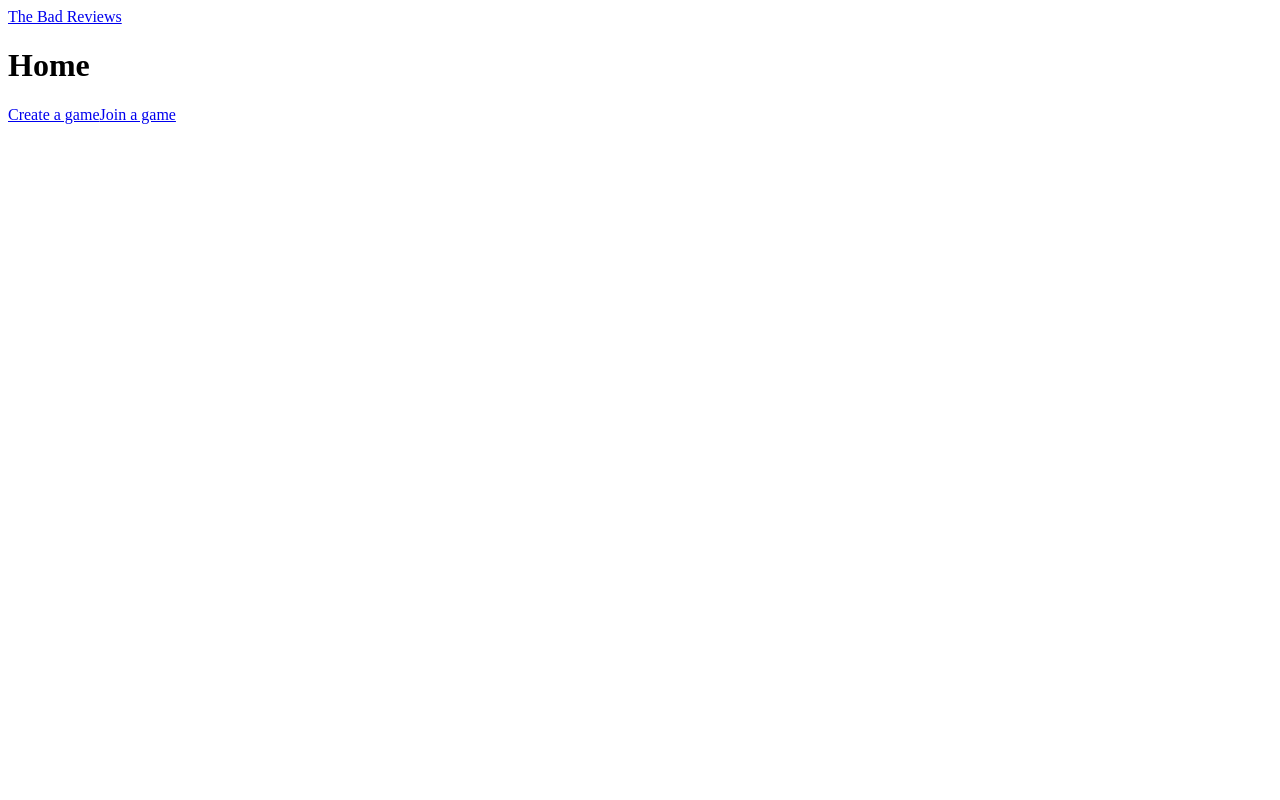
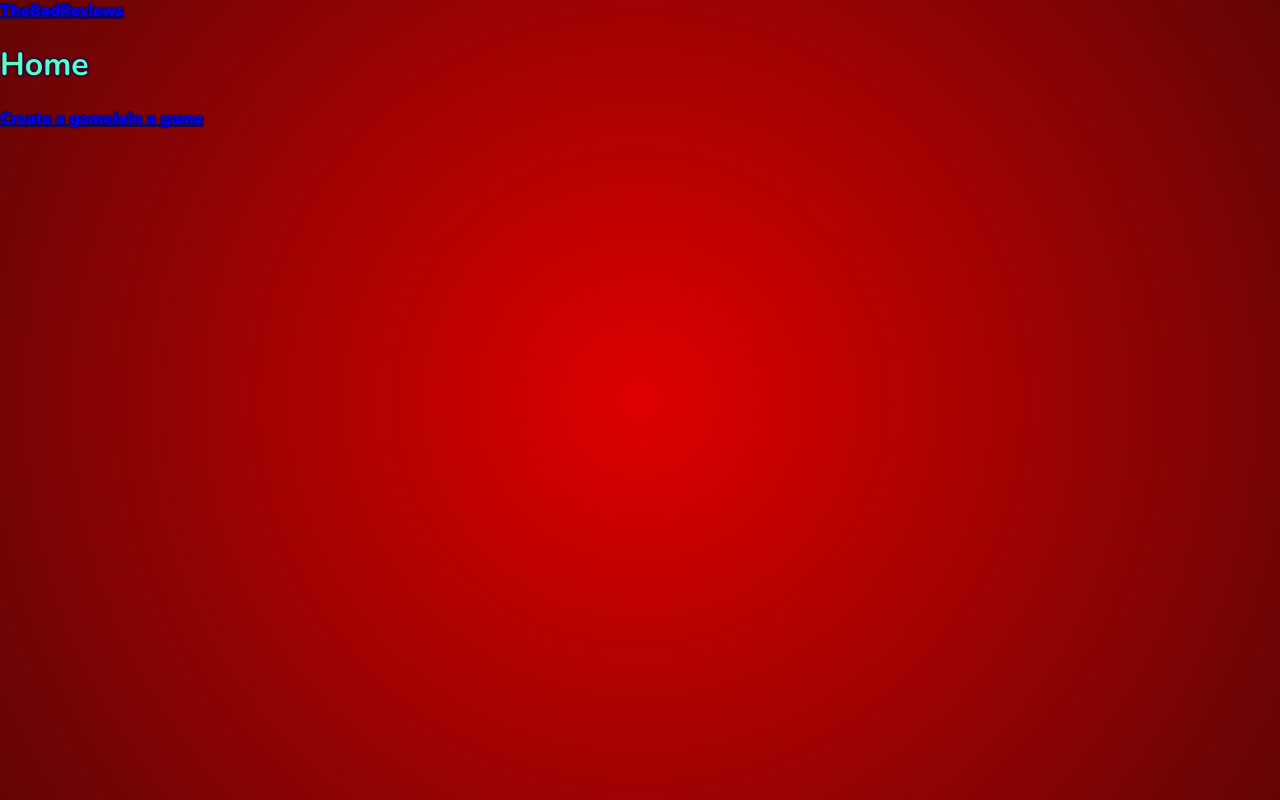
Before and after one commit to calvinchiff/the-bad-review, a React (Create React App) app: page / in a window 1280 px wide. Built offline with nearby package versions, Linux system fonts and the light colour scheme.

Commit message:
update: ui advancements

```diff
--- a/src/App.css
+++ b/src/App.css
@@ -0,0 +1,8 @@
+.bg {
+    background: rgb(223,0,0);
+    background: radial-gradient(circle, rgba(223,0,0,1) 0%, rgba(99,5,5,1) 100%);
+    /* background: rgb(131,58,180);
+    background: linear-gradient(90deg, rgba(131,58,180,1) 0%, rgba(253,29,29,1) 50%, rgba(252,176,69,1) 100%); */
+    height: 100vh;
+    width: 100vw;
+}
--- a/src/App.js
+++ b/src/App.jsx
@@ -1,17 +1,17 @@
 // import React from "react";
 import { BrowserRouter as Router, Route, Routes, Link } from "react-router-dom";
-import Home from "./components/Home";
-import CreateGame from "./components/CreateGame";
-import JoinGame from "./components/JoinGame";
+import Home from "./pages/Home";
+import CreateGame from "./pages/CreateGame";
+import JoinGame from "./pages/JoinGame";
 import "./App.css";
 
 function App() {
 	return (
 		<Router>
-			<div className="bg-red-300 min-h-screen">
+			<div className="bg">
 				<header>
 					<Link to="/" className="text-3xl font-bold text-blue-600">
-						The Bad Reviews
+						TheBadReviews
 					</Link>
 				</header>
 				<div className="flex flex-col items-center justify-center min-h-screen">
--- /dev/null
+++ b/src/components/Button.css
@@ -0,0 +1,4 @@
+.button{
+    background: rgb(131,58,180);
+    background: linear-gradient(90deg, rgba(131,58,180,1) 0%, rgba(253,29,29,1) 50%, rgba(252,176,69,1) 100%);
+}
--- a/src/index.css
+++ b/src/index.css
@@ -1,13 +1,27 @@
-/* body {
+@import url('https://fonts.googleapis.com/css2?family=Nunito:ital,wght@0,200..1000;1,200..1000&display=swap');
+
+body {
 	margin: 0;
-	font-family: -apple-system, BlinkMacSystemFont, "Segoe UI", "Roboto", "Oxygen",
+	/* font-family: -apple-system, BlinkMacSystemFont, "Segoe UI", "Roboto", "Oxygen",
 		"Ubuntu", "Cantarell", "Fira Sans", "Droid Sans", "Helvetica Neue",
 		sans-serif;
 	-webkit-font-smoothing: antialiased;
-	-moz-osx-font-smoothing: grayscale;
+	-moz-osx-font-smoothing: grayscale; */
+	font-family: 'Nunito', sans-serif;
+	font-weight: 1000;
+	font-style: normal;
+
+	color: #5cffb6;
+	text-shadow:
+	-1px -1px 1.5px rgb(23, 5, 87),
+	1px -1px 1.5px rgb(23, 5, 87),
+	-1px 1px 1.5px rgb(23, 5, 87),
+	1px 1px 1.5px rgb(23, 5, 87);
+	/* -webkit-text-stroke-width: 10px;
+	-webkit-text-stroke-color: red; */
 }
 
 code {
 	font-family: source-code-pro, Menlo, Monaco, Consolas, "Courier New",
 		monospace;
-} */
+}
--- a/src/components/CreateGame.js
+++ b/src/pages/CreateGame.jsx
@@ -15,7 +15,6 @@ export default function CreateGame() {
 			<h1 className="font-bold">CreateGame</h1>
 			<div>
 				<input
-					className="px-4 py-2 mb-4 border rounded mr-4"
 					required type="text"
 					placeholder="Enter your username"
 					value={username}
--- a/src/components/Home.js
+++ b/src/pages/Home.jsx
@@ -4,11 +4,11 @@ import { Link } from "react-router-dom";
 export default function Home() {
 	return (
 		<div>
-			<h1 className="font-bold">Home</h1>
-			<div className="flex flex-col">
+			<h1>Home</h1>
+			<div>
 				<Link to="/game/new">Create a game</Link>
 				<Link to="/game/join">Join a game</Link>
 			</div>
-		</div>
+		</div >
 	);
 }
--- a/src/components/JoinGame.js
+++ b/src/pages/JoinGame.jsx
@@ -4,7 +4,7 @@ import React from "react";
 export default function JoinGame() {
 	return (
 		<div>
-			<h1 className="font-bold">JoinGame</h1>
+			<h1>JoinGame</h1>
 		</div>
 	);
 }
```
Also changed, not shown: src/components/Button.jsx (added, +10 -0 lines), src/components/Card.jsx (added, +10 -0 lines), src/components/Card.css (added), src/index.jsx (renamed from src/index.js).
